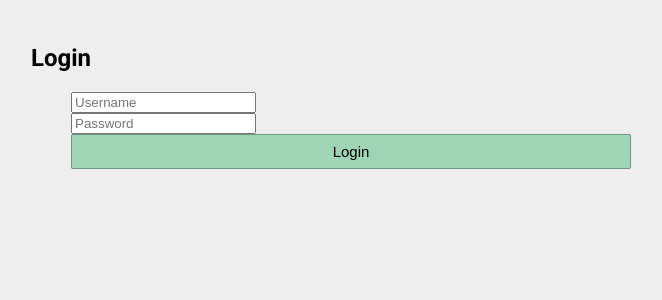
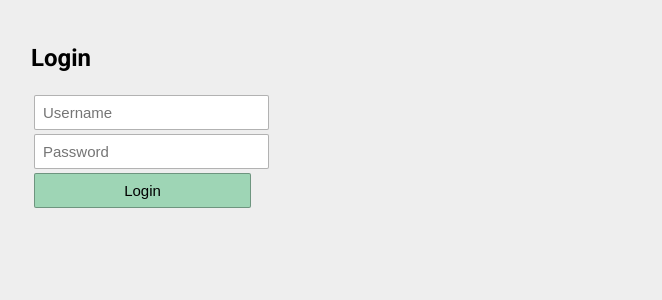
Before and after one commit to billthecreator/RPIapp, a Flask app: page / in a window 1280 px wide. Shown: the part 129-429 px from the top of the page, without its empty margins (309-971 px from the left). Run offline with Flask 2, Linux system fonts and the light colour scheme; some libraries are stand-ins or nearby versions.

Commit message:
login test 2

```diff
--- a/static/style.css
+++ b/static/style.css
@@ -73,10 +73,12 @@ body {
 
 .login {
   width: 100%;
+  padding: 0;
+  margin: 0;
   max-width: 600px;
   min-width: 250px;
   margin: 0 auto; }
-  .login input:not([type]), .login [type="submit"] {
+  .login input:not([type="submit"]) {
     padding: 8px;
     width: 100%;
     font-size: 15px;
--- a/static/style.scss
+++ b/static/style.scss
@@ -106,11 +106,13 @@ body {
 
 .login{
     width: 100%;
+    padding:0;
+    margin: 0;
     max-width: 600px;
     min-width: 250px;
     margin: 0 auto;
 
-    input:not([type]), [type="submit"] {
+    input:not([type="submit"]){
         padding: 8px;
         width: 100%;
         font-size: 15px;
--- a/templates/login.html
+++ b/templates/login.html
@@ -4,11 +4,17 @@
     <h2>Login</h2>
     {% if error %}<p class="error"><strong>Error:</strong> {{ error }}{% endif %}
     <form action="{{ url_for('login') }}" method="post">
-        <dl>
-            <dd><input type="text" name="username" placeholder="Username">
-            <dd><input type="password" name="password" placeholder="Password">
-            <dd><input type="submit" value="Login">
-        </dl>
+        <table>
+            <tr>
+                <td><input type="text" name="username" placeholder="Username"></td>
+            </tr>
+            <tr>
+                <td><input type="password" name="password" placeholder="Password"></td>
+            </tr>
+            <tr>
+                <td><input type="submit" value="Login"></td>
+            </tr>
+        </table>
     </form>
 </div>
 {% endblock %}
```
Also changed, not shown: 1 other file.
